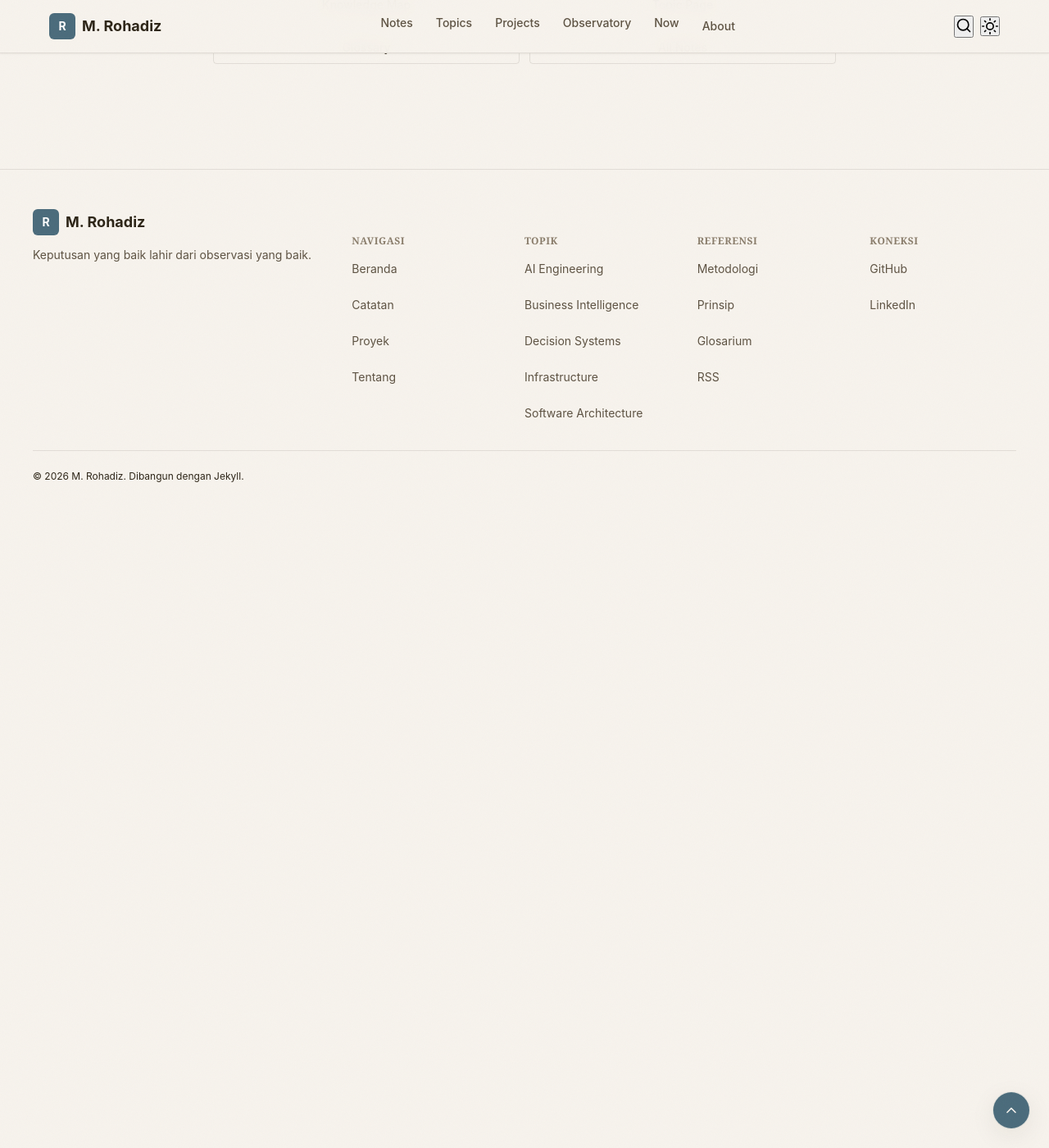
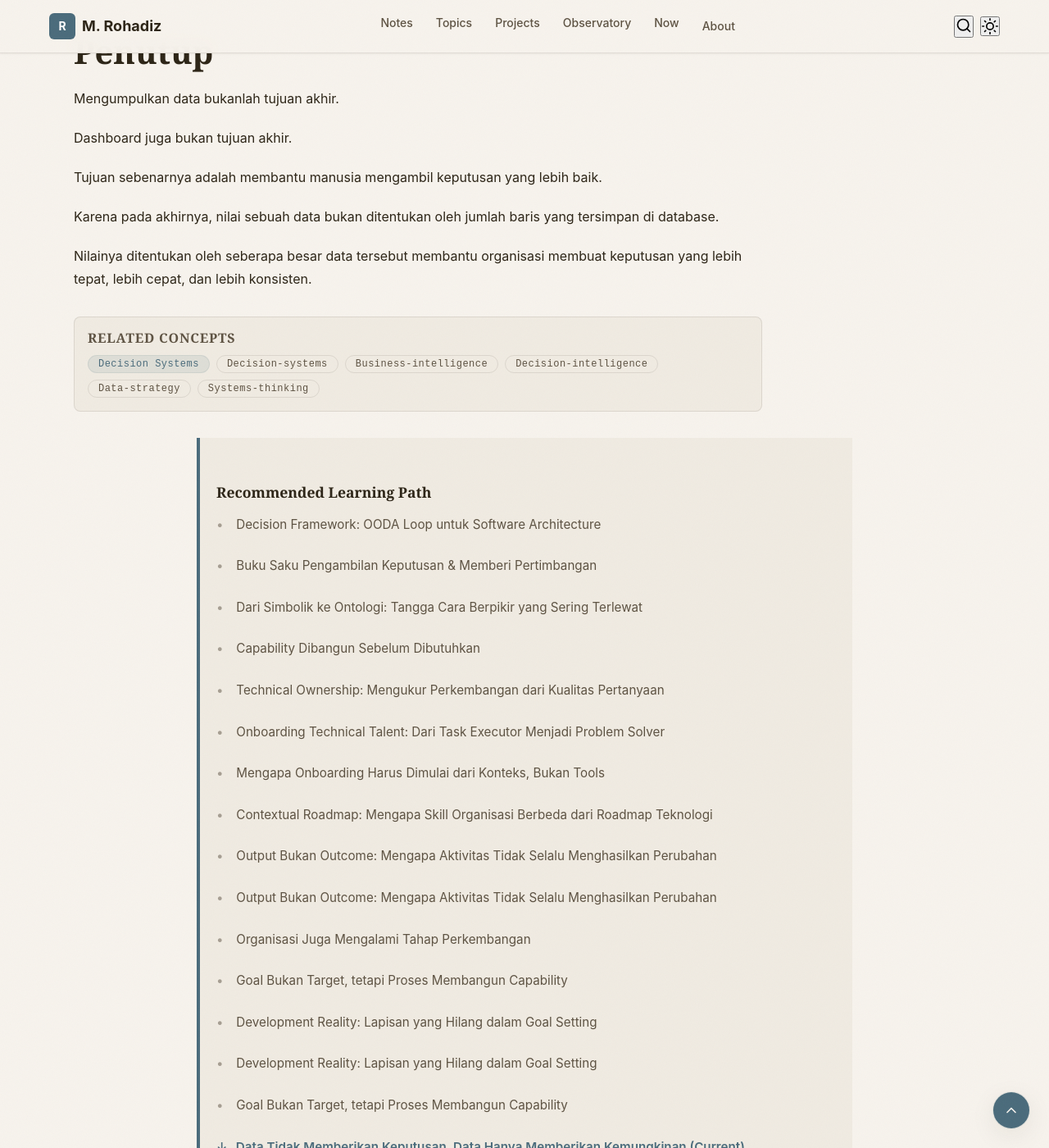
Before and after one commit to mrohadiz/mrohadiz.github.io, a Jekyll site: the page built from _posts/2026-07-29-data-tidak-memberikan-keputusan-data-hanya-memberikan-kemungkinan.md, in a window 1280 px wide and 1400 px high, scrolled down 4620 px. Shown: the whole window at 82% size. Built offline with Jekyll 4.4.1, drawn with Linux system fonts in a browser that asks for light colours; some web fonts are replaced; before the commit the page ends 5243 px from its top, so only the background shows below that; some of the changed text lies outside the part shown.

Commit message:
fix: perbaiki YAML front matter 3 post 29 Juli - ganti * dengan - untuk list marker

```diff
--- a/_posts/2026-07-29-data-tidak-memberikan-keputusan-data-hanya-memberikan-kemungkinan.md
+++ b/_posts/2026-07-29-data-tidak-memberikan-keputusan-data-hanya-memberikan-kemungkinan.md
@@ -1,19 +1,16 @@
 ---
-
 layout: article
 title: "Data Tidak Memberikan Keputusan, Data Hanya Memberikan Kemungkinan"
 date: 2026-07-29
 categories:
-
-* Decision Systems
-  tags:
-* decision-systems
-* business-intelligence
-* decision-intelligence
-* data-strategy
-* systems-thinking
-  excerpt: "Banyak organisasi mengumpulkan data sebanyak mungkin, tetapi sedikit yang mampu mengubahnya menjadi keputusan. Data hanyalah bahan baku, bukan keputusan."
-
+  - Decision Systems
+tags:
+  - decision-systems
+  - business-intelligence
+  - decision-intelligence
+  - data-strategy
+  - systems-thinking
+excerpt: "Banyak organisasi mengumpulkan data sebanyak mungkin, tetapi sedikit yang mampu mengubahnya menjadi keputusan. Data hanyalah bahan baku, bukan keputusan."
 image: /assets/images/og/2026-07-29-data-tidak-memberikan-keputusan-data-hanya-memberikan-kemungkinan.png
 ---
 
```
Also changed, not shown: _posts/2026-07-29-goal-bukan-target-tetapi-proses-membangun-capability.md (+8 -11 lines), _posts/2026-07-29-yang-tidak-bisa-diambil-ai-bukan-pekerjaan-tapi-keputusan.md (+7 -10 lines).
